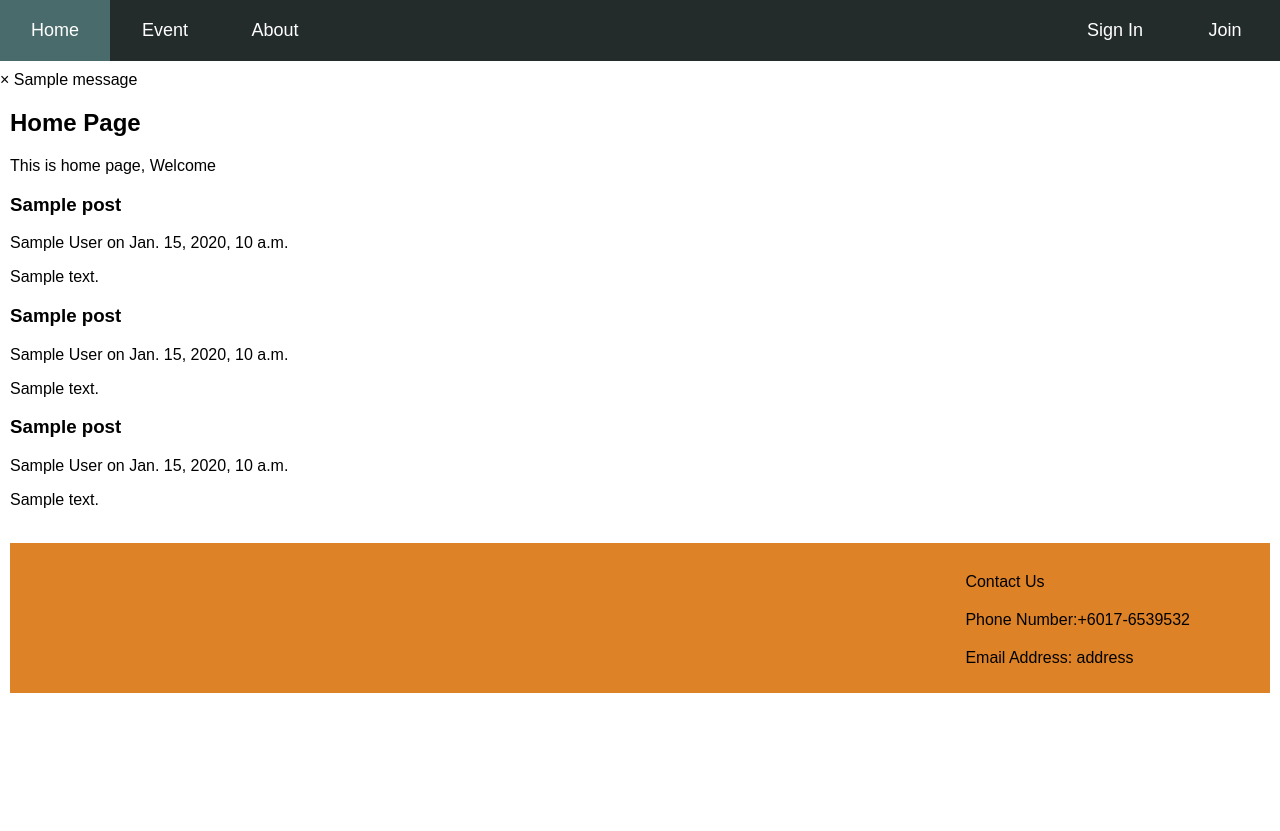
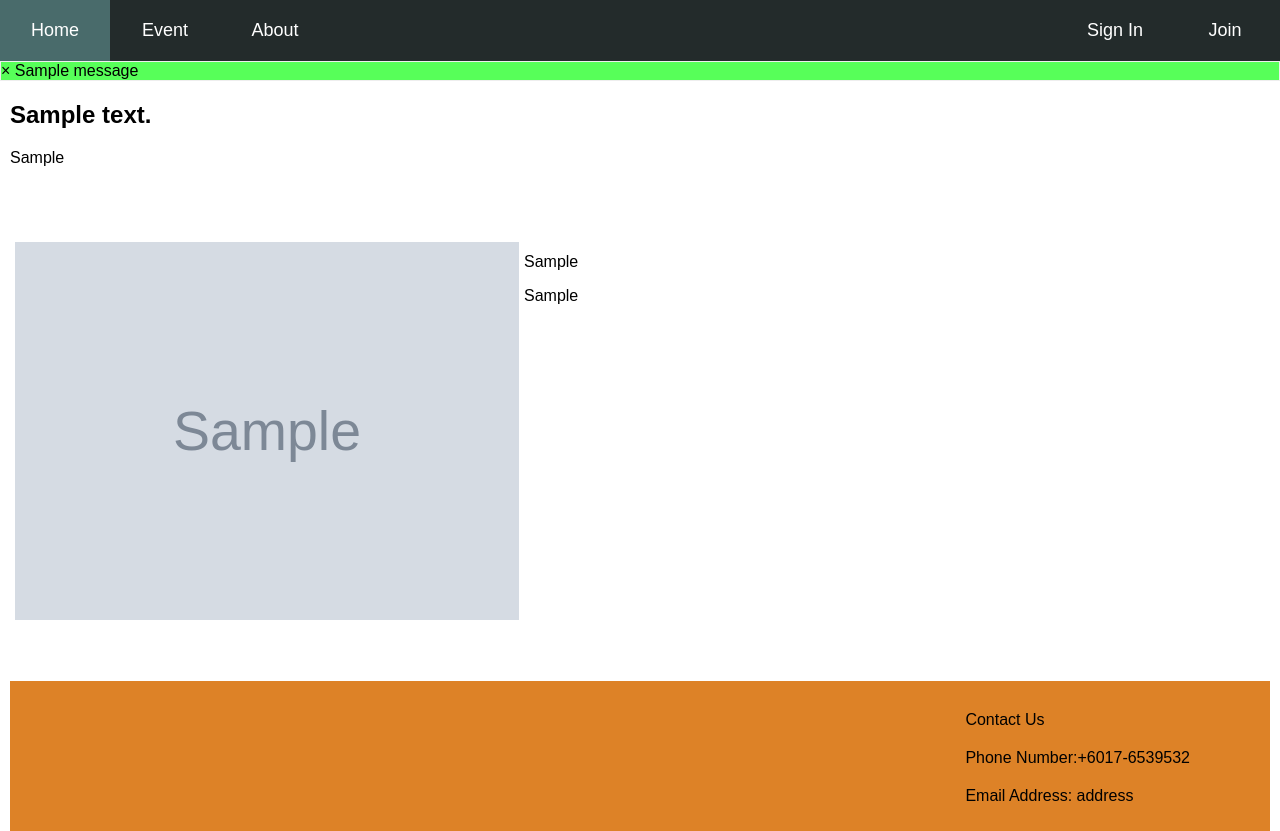
Before and after one commit to WizkWong/club-management, a Django app: template club_management/club/templates/club/home.html in a window 1280 px wide. Before the commit the page ends 693 px from the top, so only its background shows below. Run offline with Django 3.2, Linux system fonts and the light colour scheme; the template is opened without the code that fills it: most values are stand-ins (such as "Sample title", 1, 10 or a date in 2020); grey boxes marked "Sample" are stand-in pictures; one stand-in notice (Sample message) is shown.

Commit message:
changes in home and about page, move files from static/club to media/page, and add new file into media/page

```diff
--- a/club_management/club/static/club/style.css
+++ b/club_management/club/static/club/style.css
@@ -112,6 +112,15 @@ img.top-background{
     background-size: 200%;
     width: 100%;
     height: 100px;
+}
+
+img.home-background{
+    float: left;
+    display: block;
+    background-size: 100%;
+    width: 40%;
+    height: 40%;
+    margin: 5px;
 }
 
 table.table {
--- a/club_management/club/templates/club/base.html
+++ b/club_management/club/templates/club/base.html
@@ -4,8 +4,8 @@
 <head>
     <meta charset="UTF-8">
     <link rel="stylesheet" type="text/css" href="{% static 'club/style.css' %}">
-    {% if title %}
-        <title>{{ title }}</title>
+    {% if title_page %}
+        <title>{{ title_page }}</title>
     {% else %}
         <title>Club</title>
     {% endif %}
@@ -16,12 +16,20 @@
     {% endif %}
 <div id="sidebar">
     {% if title == "Home" or title == "About" %}
-        <img class="top-background" src="{% static 'club/default-top-background.jpg' %}" alt="background-picture">
+        <img class="top-background" src="{% get_media_prefix %}{{ top_background }}" alt="background-picture">
     {% endif %}
     {% include "club\navigation bar.html" %}
     {% if messages %}
         {% for message in messages %}
-            <div>
+            <div style="margin-top: -10px; border: 1px groove; font-size: 16px;
+            {% if message.tags == 'success' %}
+            background-color: #57FF59;
+            {% elif message.tags == 'error' %}
+            background-color: #FF5757;
+            {% else %}
+            background-color: #E8E8E8;
+            {% endif %}
+            ">
                 <span onclick="this.parentElement.style.display='none';">&times;</span>
                 {{ message }}
             </div>
--- a/club_management/club/templates/club/home.html
+++ b/club_management/club/templates/club/home.html
@@ -1,22 +1,46 @@
 {% extends "club/base.html"%}
 {% block content %}
-<h2><bold>Home Page</bold></h2>
-This is home page, Welcome
-{% for post in profile %}
-    <h3>{{ post.title }}</h3>
-    <p>{{ post.author }} on {{ post.date_posted }}</p>
-    <p>{{ post.content }}</p>
-{% endfor %}{% for post in profile %}
-    <h3>{{ post.title }}</h3>
-    <p>{{ post.author }} on {{ post.date_posted }}</p>
-    <p>{{ post.content }}</p>
-{% endfor %}{% for post in profile %}
-    <h3>{{ post.title }}</h3>
-    <p>{{ post.author }} on {{ post.date_posted }}</p>
-    <p>{{ post.content }}</p>
-{% endfor %}
-<br>
-
+{% if user.is_superuser %}
+    <div style="float: right; border: 5px groove; overflow: auto; width: 250px; max-height: 200px;">
+        Your Pending Request Title
+        {% for request in pending_requests %}
+            <div style="min-height: 25px; width: 100%; background-color:#E8E8E8; margin: 5px 0px;">
+                <a style="
+                display: block;
+                color: black;
+                text-decoration: none;
+                margin-left: 10px;"
+                   href="{% url 'admin-request-detail' 'all' request.id %}">
+                    {{ request.title|truncatechars:25 }}
+                </a>
+            </div>
+        {% endfor %}
+    </div>
+{% endif %}
+{% if title_text %}
+    <h2><bold>{{ title_text }}</bold></h2>
+{% else %}
+    <h2><bold>Welcome to this club</bold></h2>
+{% endif %}
+{% if paragraph1 %}
+    <p style="width: 70%;">{{ paragraph1 }}</p>
+{% endif %}
+{% if image %}
+    {% load static %}
+    <br><br><br>
+    <img class="home-background" src="{% get_media_prefix %}{{ image }}" alt="background-picture">
+{% endif %}
+{% if paragraph2 %}
+    <p style="width: 80%;">{{ paragraph2 }}</p>
+{% endif %}
+{% if paragraph3 %}
+    <p style="width: 95%;">{{ paragraph3 }}</p>
+{% endif %}
+<br><br><br><br>
+<br><br><br><br>
+<br><br><br><br>
+<br><br><br><br>
+<br><br><br><br>
 <div class="footer">
     <div class="footerbox">
         <p>Contact Us</p>
--- /dev/null
+++ b/club_management/media/page/title.txt
@@ -0,0 +1 @@
+Club
```
Also changed, not shown: club_management/club/templates/club/about.html (+5 -7 lines), club_management/club/views.py (+24 -19 lines), club_management/media/page/default-top-background.jpg (renamed from club_management/club/static/club/default-top-background.jpg), club_management/media/page/home picture.jpg (added).
